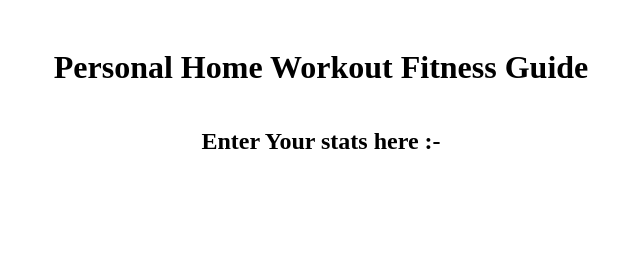
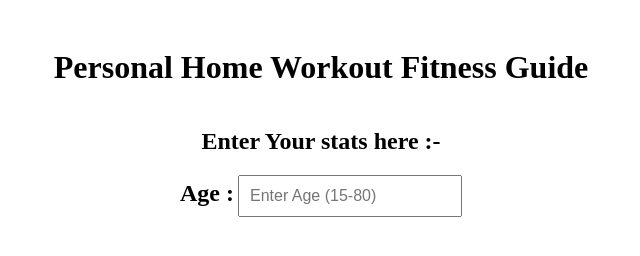
Before and after one commit to Subham269/Personal-Home-Workout-Fitness-Guide, a plain HTML site: page index.html in a window 1280 px wide. Shown: the whole page, without its empty margins (319-959 px from the left). Drawn offline with Linux system fonts and the light colour scheme.

Commit message:
Added Age section and proper formatting of inputs

```diff
--- a/index.html
+++ b/index.html
@@ -6,9 +6,10 @@
 <body>
     <div id="container">
         <h1>Personal Home Workout Fitness Guide</h1>
-
-            <h2>Enter Your stats here :-</h2>
-
-
+        <h2>Enter Your stats here :-</h2>
+        <div class="Form-Group">
+            <label>Age :</label>
+            <input type="number" id="age" placeholder="Enter Age (15-80)" min="15" max="80">
+        </div>
     </div>
 </body>
--- a/style.css
+++ b/style.css
@@ -7,3 +7,21 @@
     padding: 20px;
     box-sizing: border-box;
 }
+.Form-group
+{
+    display: flex;
+    flex-direction : row;
+    gap: 15px;
+    margin-bottom: 10px;
+}
+input
+{
+    padding: 10px;
+    width: 200px;
+    font-size: 16px;
+}
+label
+{
+    font-size: 24px;
+    font-weight: bold;
+}
```
